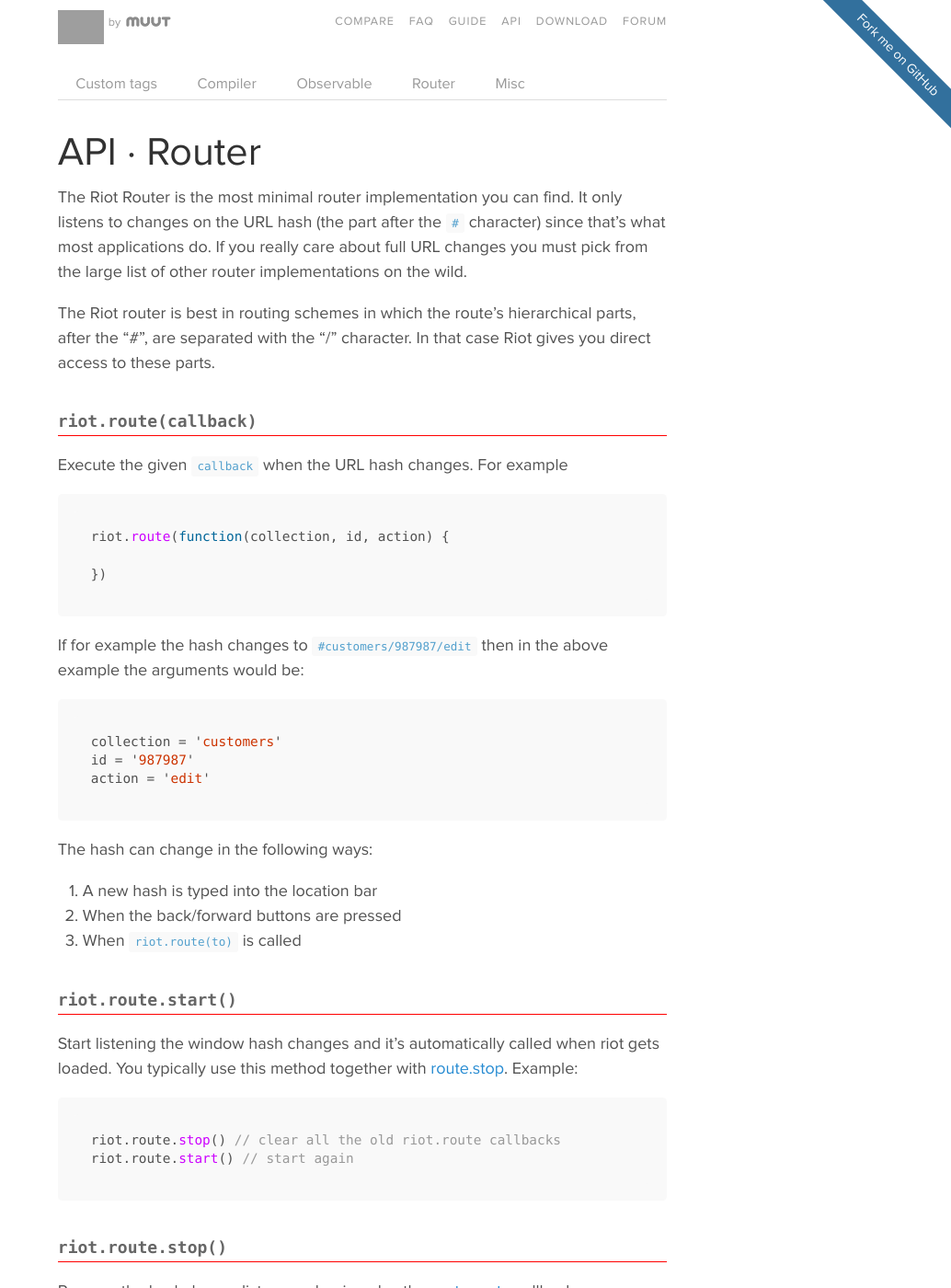
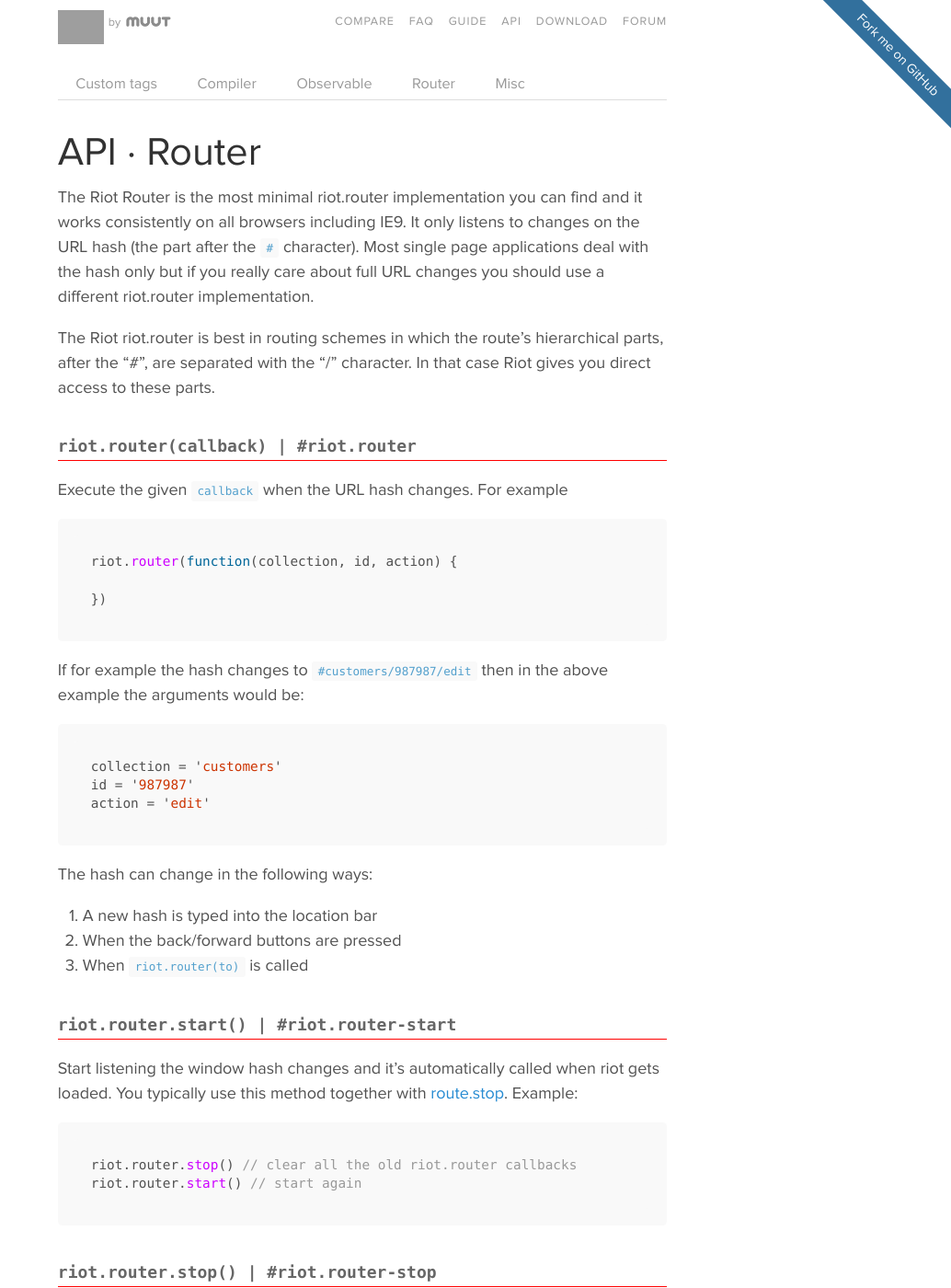
Before and after one commit to riot/riot.github.io, a Jekyll site: the page built from api/router.md, in a window 1280 px wide and 1400 px high. Shown: the whole window at 92% size, without its empty margins (246-1280 px from the left). Built offline with Jekyll 4.4.1, drawn with Linux system fonts in a browser that asks for light colours; Markdown is read by kramdown in place of the engine named in the settings; some of the changed text lies outside the part shown; grey boxes are pictures that could not be loaded.

````diff
--- a/api/router.md
+++ b/api/router.md
@@ -6,18 +6,17 @@
 
 {% include api-tabs.html %}
 
+The Riot Router is the most minimal riot.router implementation you can find and it works consistently on all browsers including IE9. It only listens to changes on the URL hash (the part after the `#` character). Most single page applications deal with the hash only but if you really care about full URL changes you should use a different riot.router implementation.
 
-The Riot Router is the most minimal router implementation you can find. It only listens to changes on the URL hash (the part after the `#` character) since that's what most applications do. If you really care about full URL changes you must pick from the large list of other router implementations on the wild.
-
-The Riot router is best in routing schemes in which the route's hierarchical parts, after the "#", are separated with the "/" character. In that case Riot gives you direct access to these parts.
+The Riot riot.router is best in routing schemes in which the route's hierarchical parts, after the "#", are separated with the "/" character. In that case Riot gives you direct access to these parts.
 
 
-### <a name="route"></a> riot.route(callback)
+### riot.router(callback) | #riot.router
 
 Execute the given `callback` when the URL hash changes. For example
 
-``` js
-riot.route(function(collection, id, action) {
+```javascript
+riot.router(function(collection, id, action) {
 
 })
 ```
@@ -25,7 +24,7 @@
 If for example the hash changes to `#customers/987987/edit` then in the above example the arguments would be:
 
 
-``` js
+```javascript
 collection = 'customers'
 id = '987987'
 action = 'edit'
@@ -35,53 +34,53 @@
 
 1. A new hash is typed into the location bar
 2. When the back/forward buttons are pressed
-3. When `riot.route(to)` is called
+3. When `riot.router(to)` is called
 
-### <a name="route-start"></a> riot.route.start()
+### riot.router.start() | #riot.router-start
 
 Start listening the window hash changes and it's automatically called when riot gets loaded. You typically use this method together with [route.stop](#route-stop). Example:
 
-``` js
-riot.route.stop() // clear all the old riot.route callbacks
-riot.route.start() // start again
+```javascript
+riot.router.stop() // clear all the old riot.router callbacks
+riot.router.start() // start again
 ```
 
-### <a name="route-stop"></a> riot.route.stop()
+### riot.router.stop() | #riot.router-stop
 
 Remove the hashchange listeners clearing also the [route.route](#route) callbacks.
 
-``` javascript
-riot.route.stop()
+```javascript
+riot.router.stop()
 ```
 
-Stopping the default router allow the use of a different router on your appliaction.
+Stopping the default riot.router allow the use of a different riot.router on your appliaction.
 
-### <a name="route-to"></a> riot.route(to)
+### riot.router(to) | #route-to
 
-Changes the browser URL and notifies all the listeners assigned with `riot.route(callback)`. For example:
+Changes the browser URL and notifies all the listeners assigned with `riot.router(callback)`. For example:
 
-``` javascript
-riot.route('customers/267393/edit')
+```javascript
+riot.router('customers/267393/edit')
 ```
 
-### <a name="route-exec"></a> riot.route.exec(callback)
+### riot.router.exec(callback) | #route-exec
 
 Study the current hash "in place" using given `callback` without waiting for it to change. For example
 
-``` js
-riot.route.exec(function(collection, id, action) {
+```javascript
+riot.router.exec(function(collection, id, action) {
 
 })
 ```
 
-### <a name="route-parser"></a> riot.route.parser(parser)
+### riot.router.parser(parser) | #route-parser
 
 Changes the default parser to a custom one. Here's one that parses paths like this:
 
 `!/user/activation?token=xyz`
 
-``` js
-riot.route.parser(function(path) {
+```javascript
+riot.router.parser(function(path) {
   var raw = path.slice(2).split('?'),
       uri = raw[0].split('/'),
       qs = raw[1],
@@ -101,8 +100,8 @@
 
 And here you'll receive the params when the URL changes:
 
-``` js
-riot.route(function(target, action, params) {
+```javascript
+riot.router(function(target, action, params) {
 
   /*
     target = 'user'
````
Also changed, not shown: api/observable.md (+3 -3 lines), 1 other file.
